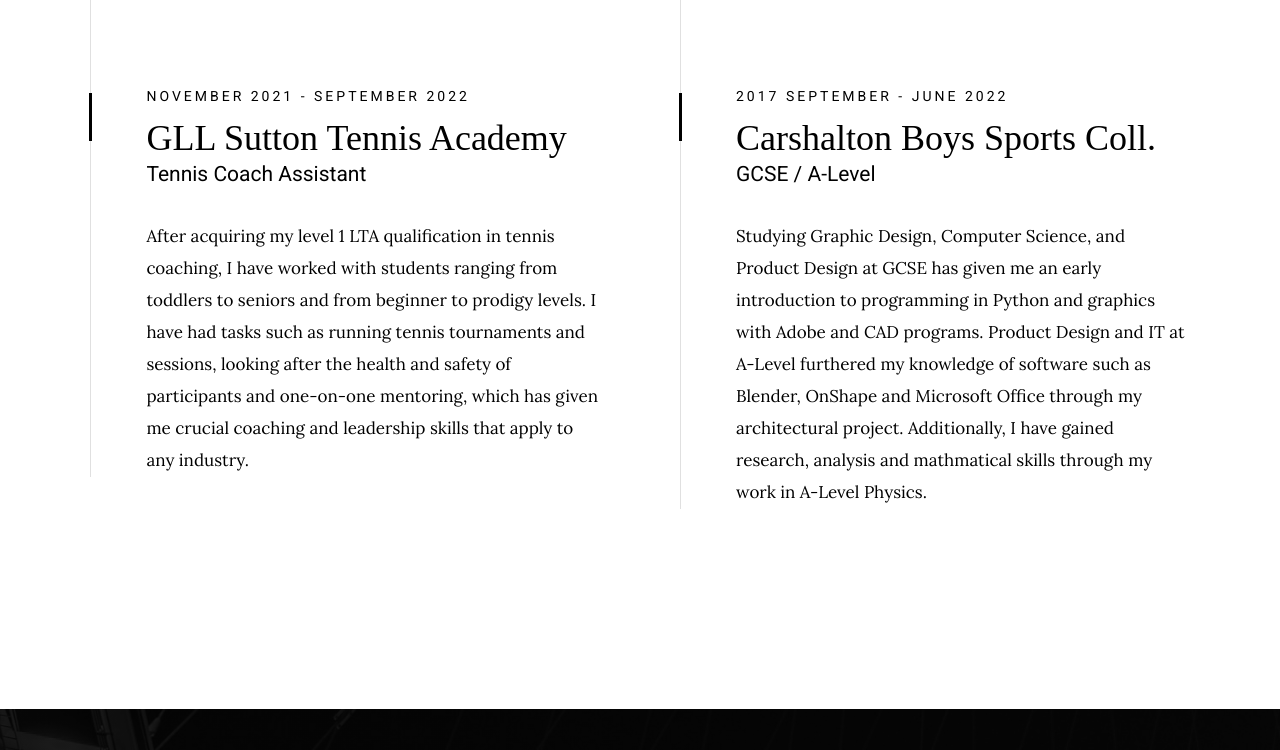
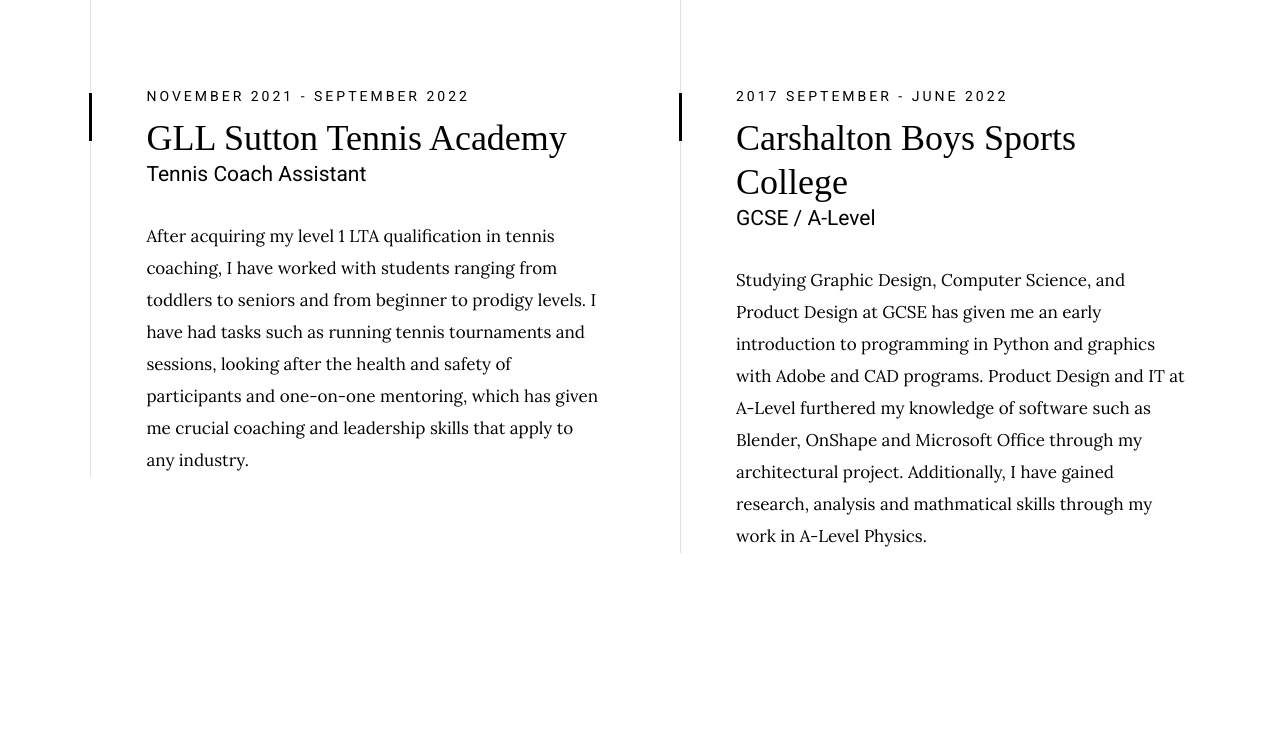
Before and after one commit to OskarasM/oskarasm.github.io, a plain HTML site: page index.html in a window 1280 px wide. Shown: the part 2515-3265 px from the top of the page. Drawn offline with Linux system fonts and the light colour scheme; files whose address does not match are found by name; a web font is replaced by a local one.

Commit message:
Update index.html

```diff
--- a/index.html
+++ b/index.html
@@ -236,7 +236,7 @@
                             <div class="timeline__bullet"></div>
                             <div class="timeline__header">
                                 <p class="timeline__timeframe">2017 September - June 2022</p>
-                                <h3 class="item-title">Carshalton Boys Sports Coll.</h3>
+                                <h3 class="item-title">Carshalton Boys Sports College</h3>
                                 <h5>GCSE / A-Level</h5>
                             </div>
                             <div class="timeline__desc">
```
